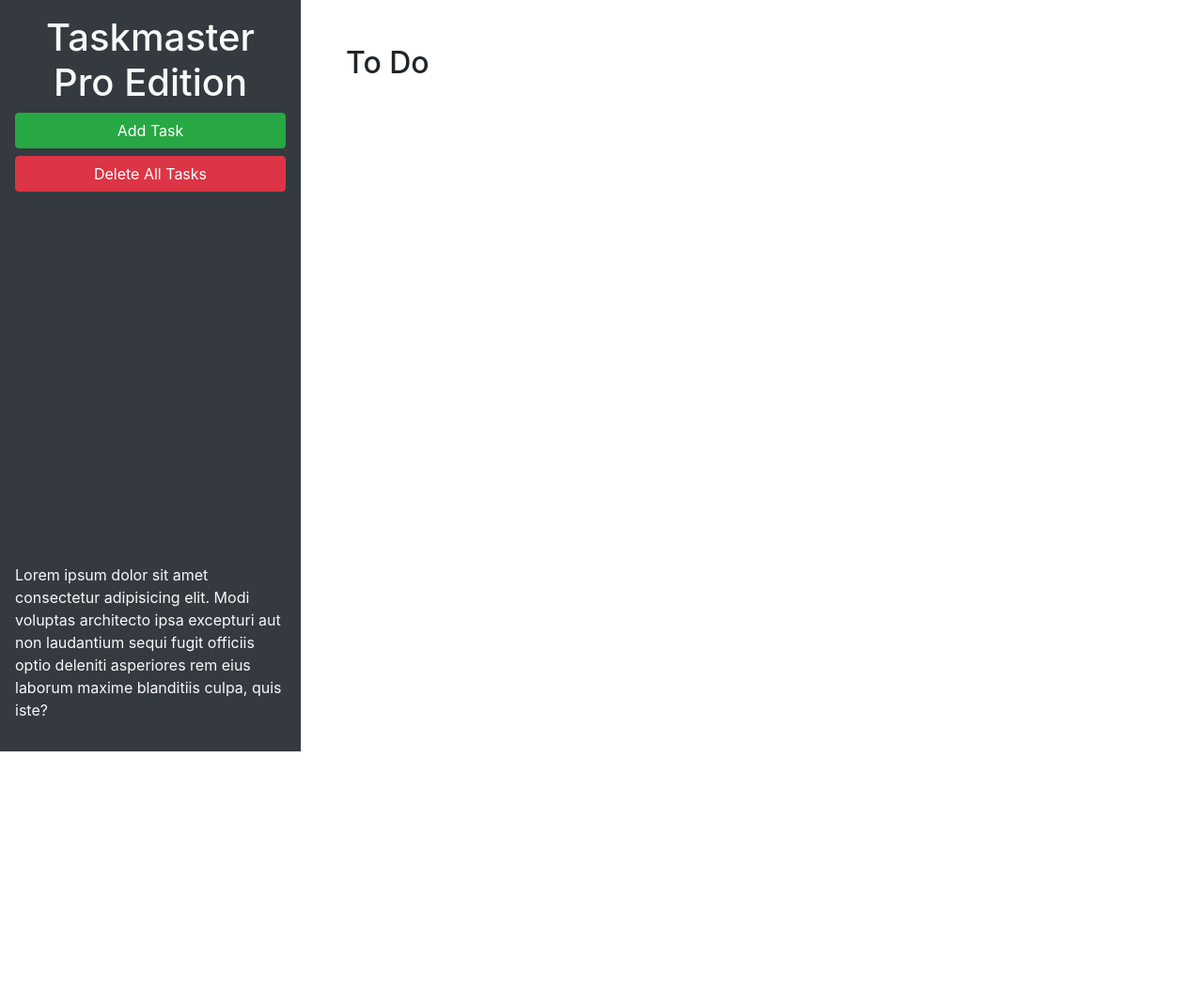
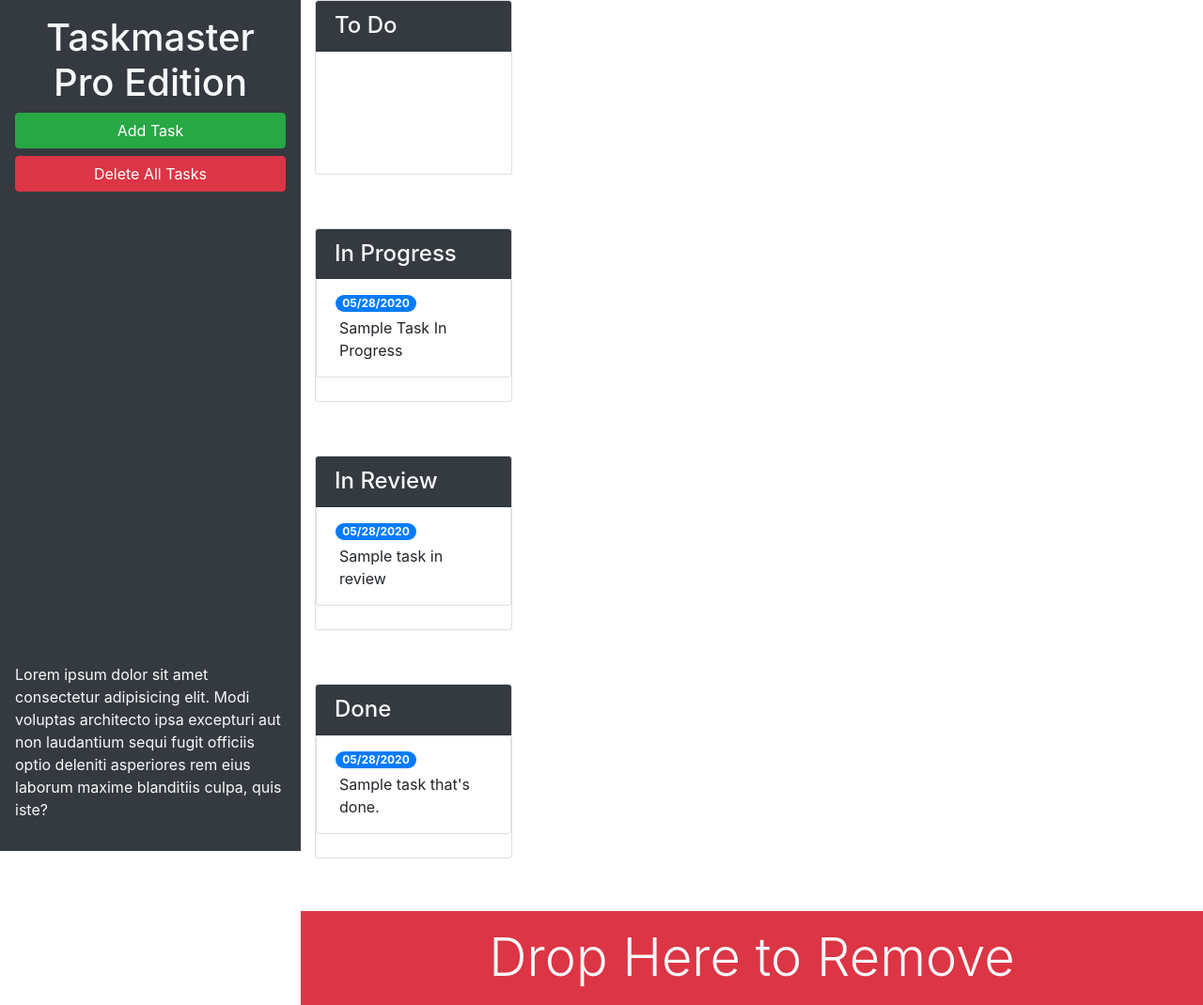
Before and after one commit to traevaldez/taskmaster-pro, a plain HTML site: page index.html in a window 1280 px wide. Shown: the whole page at 94% size. Before the commit the page ends 800 px from the top, so only its background shows below. Drawn offline with nearby package versions, Linux system fonts and the light colour scheme.

Commit message:
added bootstrap utilities

```diff
--- a/assets/js/script.js
+++ b/assets/js/script.js
@@ -33,6 +33,7 @@ var loadTasks = function() {
 
   // loop over object properties
   $.each(tasks, function(list, arr) {
+    console.log(list, arr);
     // then loop over sub-array
     arr.forEach(function(task) {
       createTask(task.text, task.date, list);
@@ -43,6 +44,7 @@ var loadTasks = function() {
 var saveTasks = function() {
   localStorage.setItem("tasks", JSON.stringify(tasks));
 };
+
 
 
 
@@ -80,49 +82,50 @@ $("#task-form-modal .btn-primary").click(function() {
   }
 });
 
-$(".list-group").on("click", "p", function(){
+// task text was clicked
+$(".list-group").on("click", "p", function() {
+  // get current text of p element
   var text = $(this)
     .text()
     .trim();
 
-  var textInput = $("<textarea>")
-    .addClass("form-control")
-    .val(text);
+  // replace p element with a new textarea
+  var textInput = $("<textarea>").addClass("form-control").val(text);
+  $(this).replaceWith(textInput);
 
-    $(this).replaceWith(textInput);
+  // auto focus new element
   textInput.trigger("focus");
 });
 
-$("list-group").on("blur", "textarea", function(){
-  // get the textarea's current vlaue/text
-  var text = $(this)
-    .val();
+// editable field was un-focused
+$(".list-group").on("blur", "textarea", function() {
+  // get current value of textarea
+  var text = $(this).val();
 
-  // get the parent ul's id attribute
+  // get status type and position in the list
   var status = $(this)
-    .closest("list-group")
+    .closest(".list-group")
     .attr("id")
     .replace("list-", "");
-
-  // get the task's position in the list of other li elements
   var index = $(this)
     .closest(".list-group-item")
     .index();
 
+  // update task in array and re-save to localstorage
   tasks[status][index].text = text;
   saveTasks();
 
   // recreate p element
-  var taskP =$("<p>")
+  var taskP = $("<p>")
     .addClass("m-1")
     .text(text);
 
-    //replace textarea with p element
+  // replace textarea with new content
   $(this).replaceWith(taskP);
 });
 
 // due date was clicked
-$(".list-group").on("click", "span", function(){
+$(".list-group").on("click", "span", function() {
   // get current text
   var date = $(this)
     .text()
@@ -133,43 +136,33 @@ var dateInput = $("<input>")
     .attr("type", "text")
     .addClass("form-control")
     .val(date);
-
-// swap out elements
   $(this).replaceWith(dateInput);
 
-// automatically focus on new element
+  // automatically bring up the calendar
   dateInput.trigger("focus");
-
 });
 
 // value of due date was changed
-$(".list-group").on("blur", "input[type='text']", function(){
-  // get current text
-  var date = $(this)
-    .val();
+$(".list-group").on("blur", "input[type='text']", function() {
+  var date = $(this).val();
 
-  // get the parent ul's id attribute
+  // get status type and position in the list
   var status = $(this)
     .closest(".list-group")
     .attr("id")
     .replace("list-", "");
-
-  // get the task's position in the list of other li elements
   var index = $(this)
-    .closest(".list-group-items")
+    .closest(".list-group-item")
     .index();
 
-  // update taks in array and re-save to localStorage
+  // update task in array and re-save to localstorage
   tasks[status][index].date = date;
-
   saveTasks();
 
-  // recreate span element with boostrap classes
+  // recreate span and insert in place of input element
   var taskSpan = $("<span>")
     .addClass("badge badge-primary badge-pill")
     .text(date);
-
-  // replace input with span element
     $(this).replaceWith(taskSpan);
 });
 
--- a/index.html
+++ b/index.html
@@ -13,20 +13,73 @@
 <body>
 
   <div class="row min-vh-100 no-gutters">
-    <header class="col-12 col-lg-3 bg-dark text-light d-flex flex-column p-4 p-lg-3">
+    <header class="col-12 col-lg-3 bg-dark text-light sticky-top d-flex flex-column p-4 p-lg-3">
       <h1 class="text-center">Taskmaster Pro Edition</h1>
       <button id="create-task" class="btn btn-block btn-success" data-toggle="modal" data-target="#task-form-modal">Add
         Task</button>
       <button id="remove-tasks" class="btn btn-block btn-danger">Delete All Tasks</button>
-      <p class="mt-auto">Lorem ipsum dolor sit amet consectetur adipisicing elit. Modi voluptas architecto ipsa
+      <p class="mt-auto d-none d-lg-block">Lorem ipsum dolor sit amet consectetur adipisicing elit. Modi voluptas architecto ipsa
         excepturi aut non
         laudantium sequi fugit officiis optio deleniti asperiores rem eius laborum maxime blanditiis culpa, quis iste?
       </p>
     </header>
-    <main class="col-12 col-lg-9">
-      <div class="m-5">
-        <h2>To Do</h2>
+
+    <main class="col-12 col-lg-9 d-flex flex-column">
+      <!-- todo start -->
+      <div class="col-12 col-md-6 col-xl-3 mb-3">
+        <div class="card">
+        <h4 class="card-header bg-dark text-light">To Do</h4>
         <ul id="list-toDo" class="list-group"> </ul>
+      </div>
+      </div>
+      <!-- todo end -->
+
+       <!-- in progress start -->
+       <div class="col-12 col-md-6 col-xl-3 mb-3">
+        <div class="card">
+          <h4 class="card-header bg-dark text-light">In Progress</h4>
+        <ul id="list-inProgress" class="list-group">
+        <li class="list-group-item">
+          <span class="badge badge-primary badge-pill">05/28/2020</span>
+          <p class="m-1">Sample Task In Progress</p>
+        </li>
+        </ul>
+      </div>
+      </div>
+      <!-- in progress end -->
+
+      <!-- in review start -->
+      <div class="col-12 col-md-6 col-xl-3 mb-3">
+        <div class="card">
+          <h4 class="card-header bg-dark text-light">In Review</h4>
+        <ul id="list-inReview" class="list-group">
+        <li class="list-group-item">
+          <span class="badge badge-primary badge-pill">05/28/2020</span>
+          <p class="m-1">Sample task in review</p>
+        </li>
+        </ul>
+      </div>
+      </div>
+      <!-- in review end -->
+
+      <!-- done start -->
+      <div class="col-12 col-md-6 col-xl-3 mb-3">
+        <div class="card">
+          <h4 class="card-header bg-dark text-light">Done</h4>
+        <ul id="list-done" class="list-group">
+        <li class="list-group-item">
+          <span class="badge badge-primary badge-pill">05/28/2020</span>
+          <p class="m-1">Sample task that's done.</p>
+        </li>
+        </ul>
+      </div>
+      </div>
+      <!-- done end -->
+
+      <div id="trash">
+        <div class="w-100 bg-danger p-3 text-center text-light display-4 mt-auto">
+          Drop Here to Remove
+        </div>
       </div>
     </main>
   </div>
@@ -46,11 +99,11 @@
           <form>
             <div class="form-group">
               <label for="modalTaskDescription">Task description</label>
-              <textarea id="modalTaskDescription" rows="3"></textarea>
+              <textarea id="modalTaskDescription" rows="3" class="form-control"></textarea>
             </div>
             <div class="form-group">
               <label for="modalDueDate">Due date</label>
-              <input type="text" id="modalDueDate" placeholder="mm/dd/yyyy" autocomplete="off" />
+              <input type="text" class="form-control" id="modalDueDate" placeholder="mm/dd/yyyy" autocomplete="off" />
             </div>
           </form>
         </div>
@@ -62,6 +115,8 @@
     </div>
   </div>
 
+
+
   <script src="https://cdnjs.cloudflare.com/ajax/libs/jquery/3.4.1/jquery.min.js"></script>
   <script src="https://cdnjs.cloudflare.com/ajax/libs/popper.js/1.15.0/umd/popper.min.js"></script>
   <script src="https://cdnjs.cloudflare.com/ajax/libs/twitter-bootstrap/4.3.1/js/bootstrap.min.js"></script>
```
Lines whose indentation alone changed are shown as unchanged.
